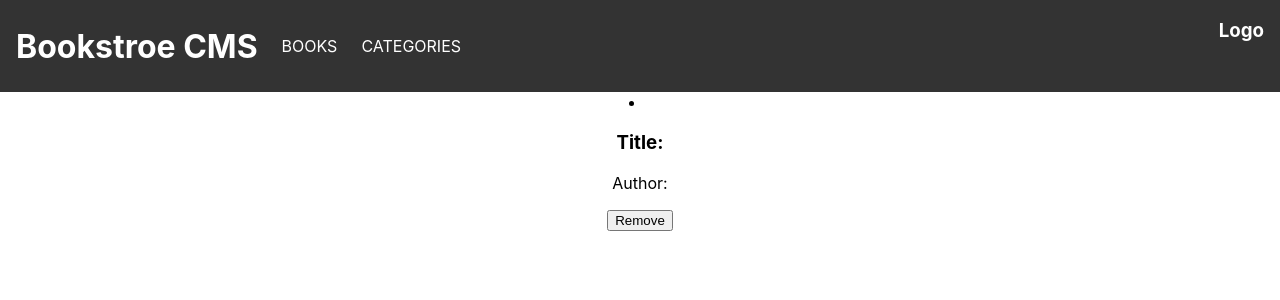
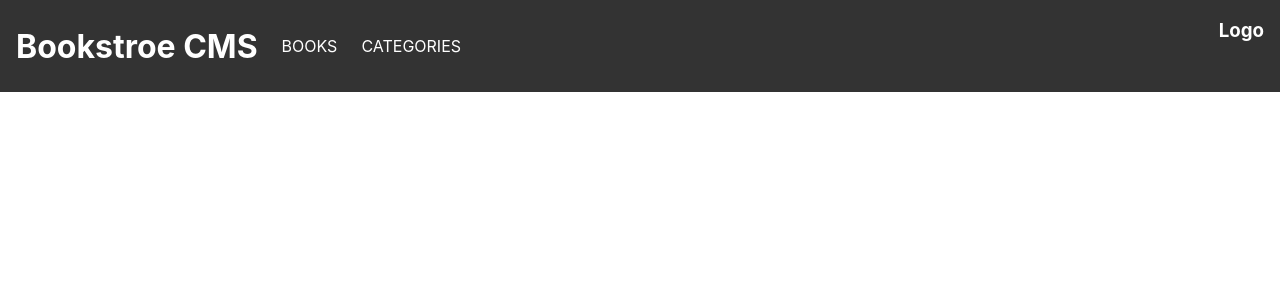
Before and after one commit to misikir21/bookstore, a React (Create React App) app: page /book in a window 1280 px wide. Shown: the top 300 px of the page. Built offline with nearby package versions, Linux system fonts and the light colour scheme.

Commit message:
fix liters issues

```diff
--- a/src/App.js
+++ b/src/App.js
@@ -1,15 +1,13 @@
 import './App.css';
 import { Route, Routes } from 'react-router-dom';
 import Navbar from './components/navbar';
-import Book from './components/route/book';
 import BookPage from './components/route/books';
 import CategoryPage from './components/route/categories';
 
 function App() {
   return (
     <div className="App">
-      <Navbar />
-      <Book  />
+      <Navbar/>
       <section>
         <Routes>
           <Route path="/" element={<BookPage />} />
--- a/src/components/route/book.jsx
+++ /dev/null
@@ -1,11 +0,0 @@
-const Book = ({ title, author }) => {
-    return (
-      <li>
-
-        <h3>Title: {title}</h3>
-        <p>Author: {author}</p>
-        <button>Remove</button> {/* Placeholder for the remove button */}
-      </li>
-    );
-  };
-  export default Book;
```
